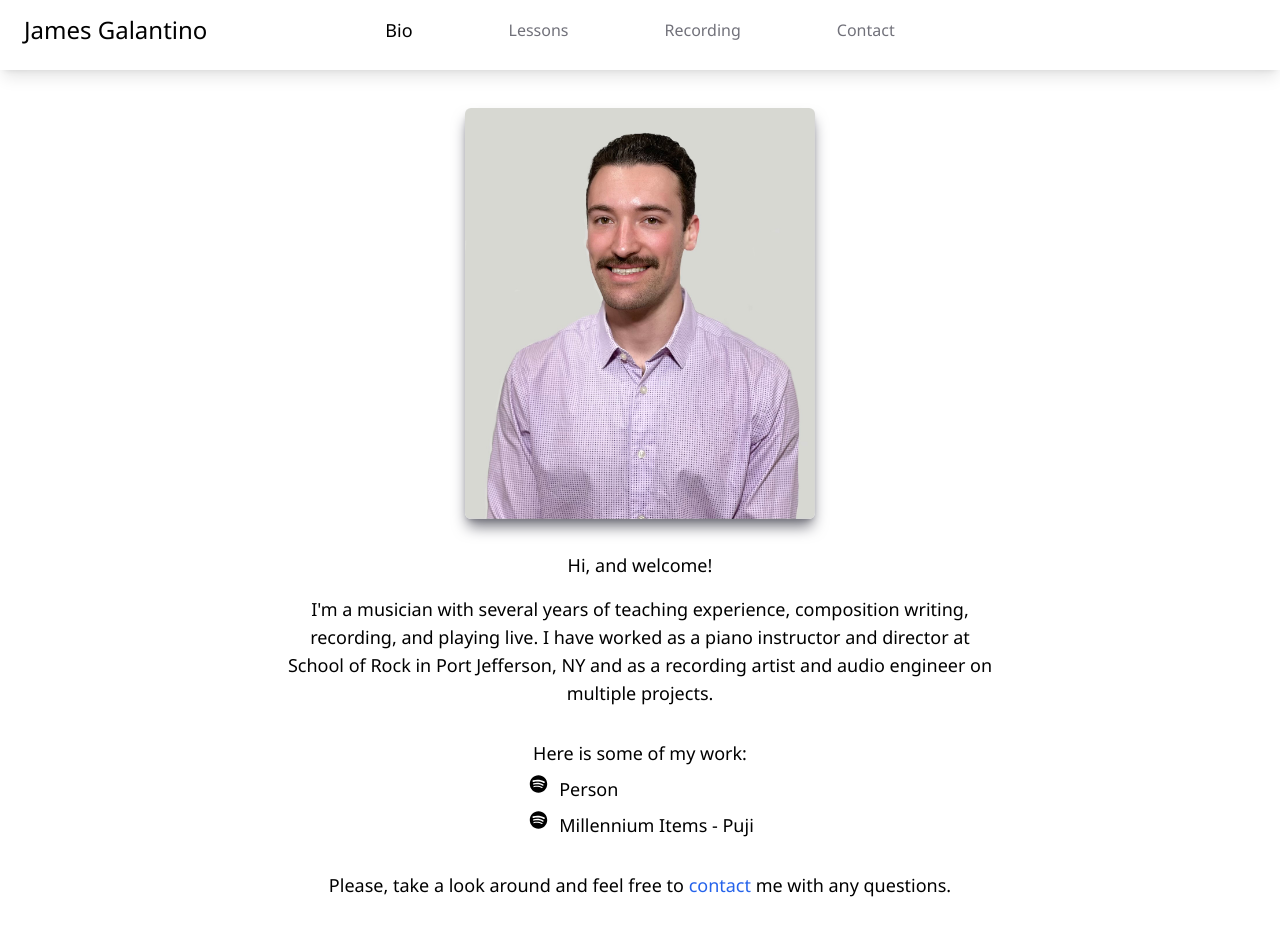
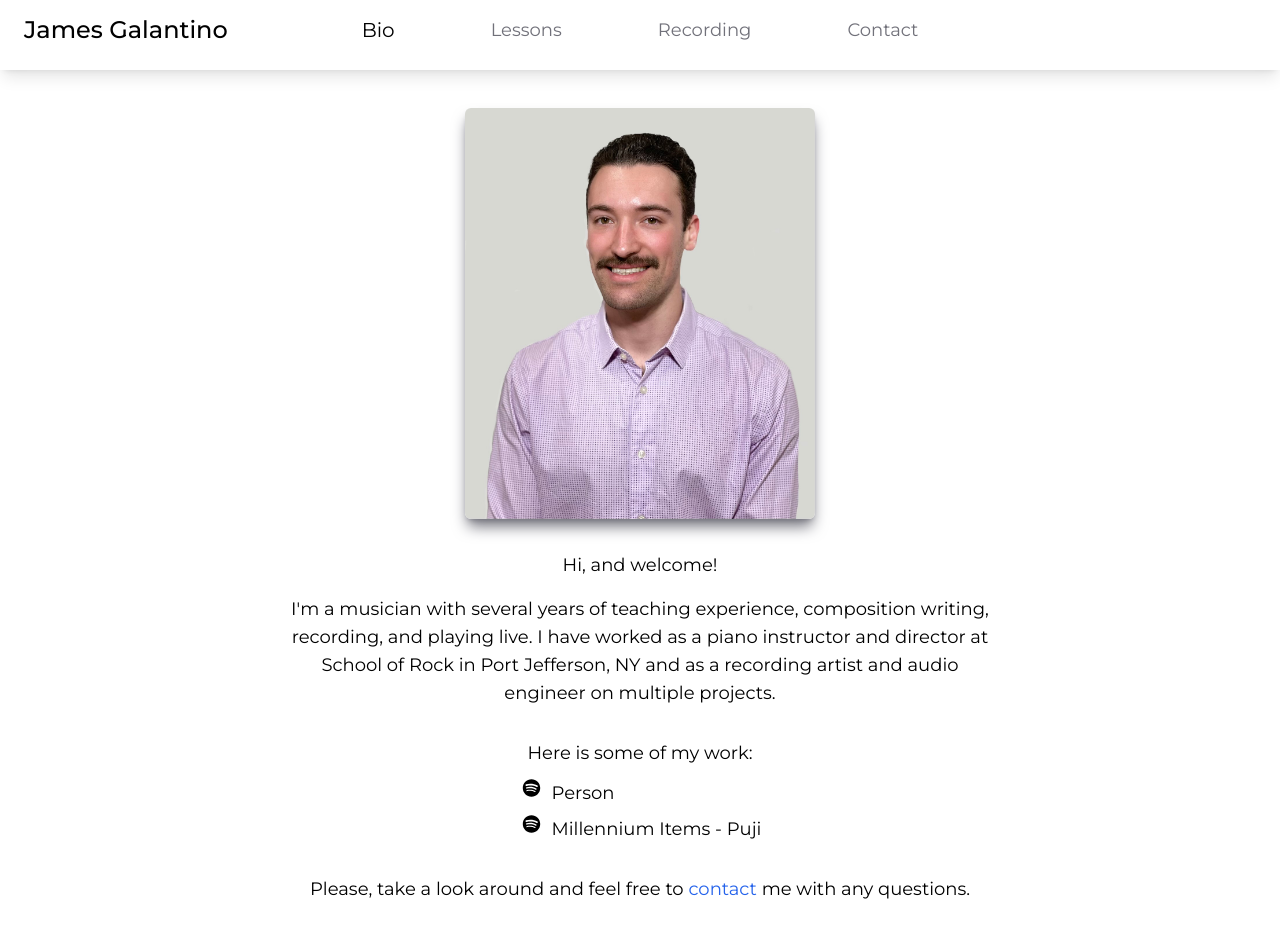
Before and after one commit to jimbopulos/my-music-portfolio, a Next.js app: page / in a window 1280 px wide. Shown: the top 949 px of the page. Built offline with nearby package versions, Linux system fonts and the light colour scheme.

Commit message:
Style updates, change font

```diff
--- a/src/app/contact/page.tsx
+++ b/src/app/contact/page.tsx
@@ -10,7 +10,7 @@ export default function Contact() {
       <Navbar />
       <div className="h-full p-12">
         <h1 className="text-4xl text-bold">How to Reach Me</h1>
-        <ul className="mt-8 items-center">
+        <ul className="mt-8 items-center text-lg">
           <li>
             <Link
               href="mailto:james.mgalantino@gmail.com"
--- a/src/app/dashboard/page.tsx
+++ b/src/app/dashboard/page.tsx
@@ -27,7 +27,7 @@ export default function Dashboard() {
             projects.
           </p>
           <p className="mt-8">Here is some of my work:</p>
-          <ul className="mt-2">
+          <ul className="mt-3">
             <li>
               <Link
                 href="https://open.spotify.com/artist/6gIewgM9kUlx1hEvJKt9b8?si=a8RC_Fp5TLOfNpTnEAq7Ow"
--- a/src/app/layout.tsx
+++ b/src/app/layout.tsx
@@ -1,8 +1,8 @@
 import type { Metadata } from 'next';
-import { Noto_Sans } from 'next/font/google';
+import { Montserrat } from 'next/font/google';
 import './globals.css';
 
-const inter = Noto_Sans({ subsets: ['latin'] });
+const mont = Montserrat({ subsets: ['latin'] });
 
 export const metadata: Metadata = {
   title: 'James Galantino | Musician Portfolio',
@@ -16,7 +16,7 @@ export default function RootLayout({
 }>) {
   return (
     <html lang="en">
-      <body className={inter.className}>{children}</body>
+      <body className={mont.className}>{children}</body>
     </html>
   );
 }
--- a/src/components/Navbar/NavbarDesktop/NavbarDesktop.tsx
+++ b/src/components/Navbar/NavbarDesktop/NavbarDesktop.tsx
@@ -9,10 +9,10 @@ export function NavbarDesktop() {
 
   return (
     <span className="flex flex-row items-center">
-      <div className="left-0 absolute text-2xl p-6 shadow-lg w-full z-0">
+      <div className="left-0 absolute text-2xl font-medium p-6 shadow-lg w-full z-0">
         <Link href="/">James Galantino</Link>
       </div>
-      <nav className="flex items-center p-4 z-50">
+      <nav className="flex items-center p-4 z-50 text-lg">
         {navItems.map(({ id, title, href }) => {
           const isActive = currentPath === href;
 
@@ -22,8 +22,8 @@ export function NavbarDesktop() {
               href={href}
               className={
                 isActive
-                  ? 'px-12 transition-all duration-300 ease-in-out text-lg'
-                  : 'px-12 text-zinc-500 transition-all duration-300 ease-in-out hover:text-black hover:text-lg'
+                  ? 'px-12 transition-all duration-300 ease-in-out text-xl'
+                  : 'px-12 text-zinc-500 transition-all duration-300 ease-in-out hover:text-black hover:text-xl'
               }
             >
               {title}
```
Also changed, not shown: 1 other file (tests, documents, lock files or other folders).
